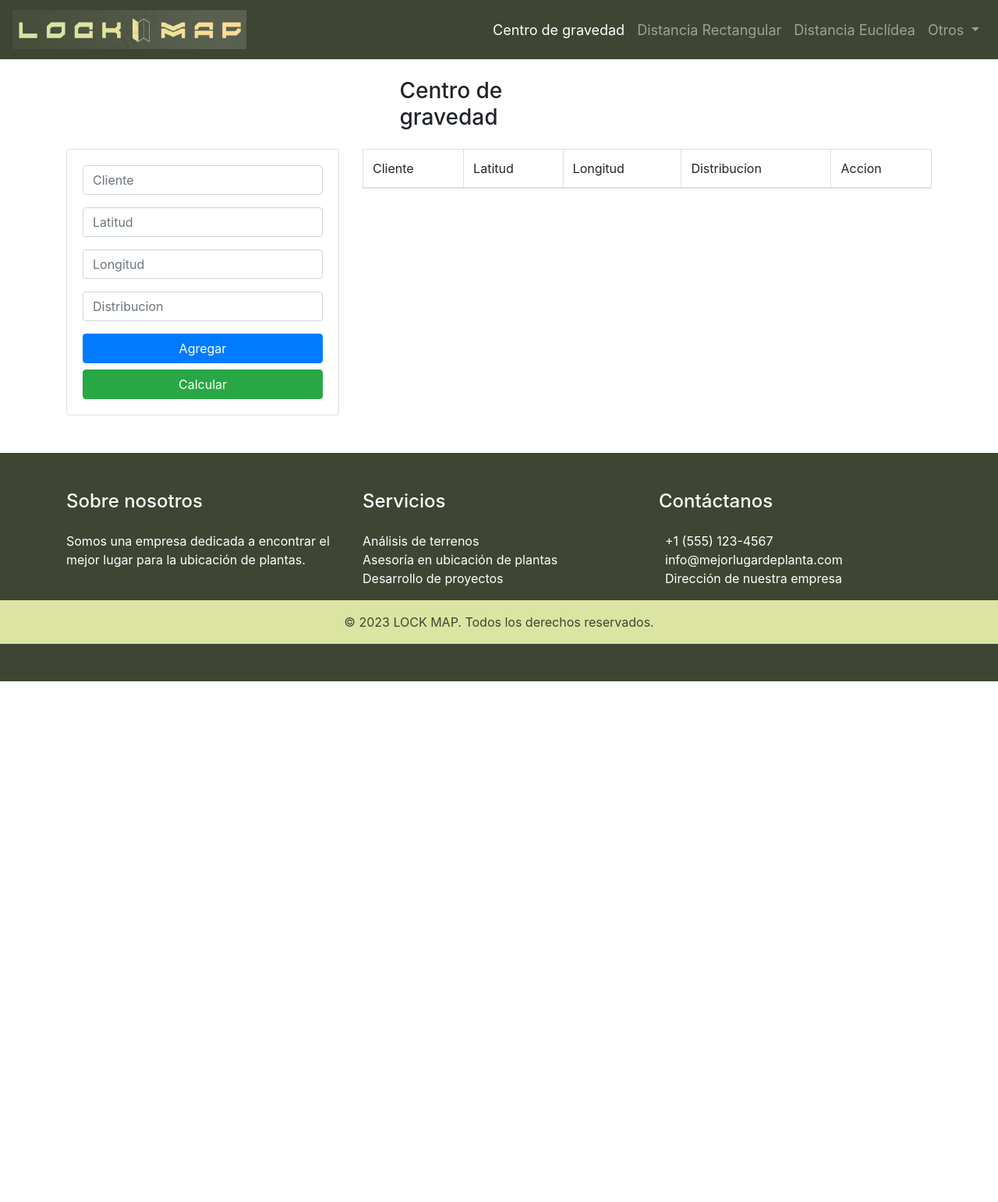
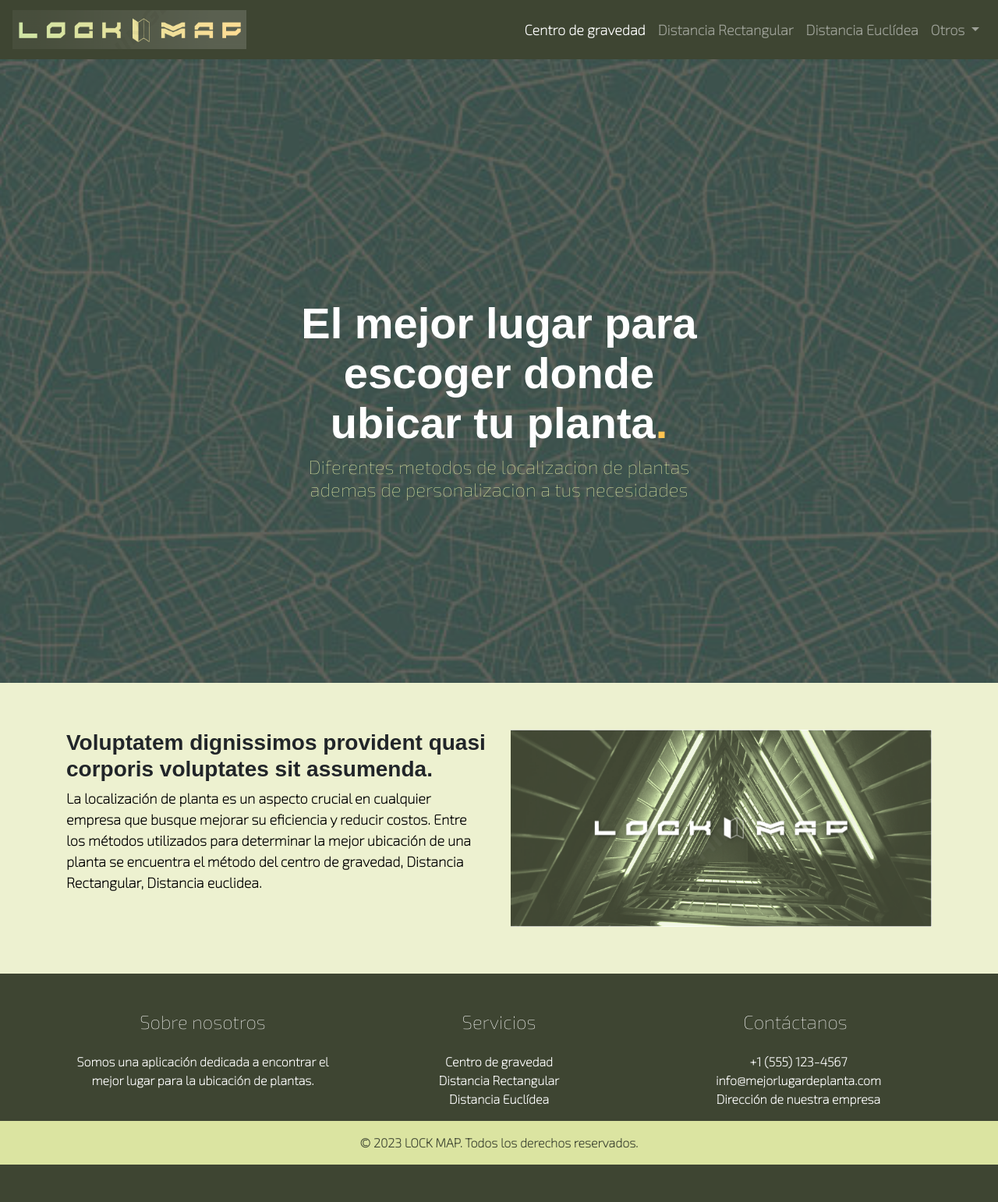
Before and after one commit to Arturo-daza/Ubicacion_plantas, a Flask app: page / in a window 1280 px wide. Shown: the whole page at 78% size. Before the commit the page ends 874 px from the top, so only its background shows below. Run offline with Flask 2, Linux system fonts and the light colour scheme; data that the repository does not hold is empty; some libraries are stand-ins or nearby versions.

Commit message:
Agregado el index y redireccionamiento de la pagina centroide

```diff
--- a/main.py
+++ b/main.py
@@ -88,8 +88,12 @@ def delete (id):
 
 @app.route('/')
 def Index():
+    return render_template('index.html')
+
+@app.route('/centroide')
+def centroide ():
     list_users = consulta()
-    return render_template('index.html', list_users = list_users)
+    return render_template('centro_gravedad.html', list_users = list_users)
 
 @app.route('/add_register', methods=['POST'])
 def add_register():
@@ -100,7 +104,7 @@ def add_register():
         distribucion = request.form['distribucion']
         insercion(cliente, latitud, longitud, distribucion)
         flash('Registro añadido con exito')
-        return redirect(url_for('Index'))
+        return redirect(url_for('centro_gravedad'))
 
 @app.route('/edit/<id>', methods = ['POST', 'GET'])
 def get_employee(id):
@@ -120,13 +124,13 @@ def update_register(id):
 
         update(cliente, latitud, longitud, distribucion, id)
         flash('Datos actualizados')
-        return redirect(url_for('Index'))
+        return redirect(url_for('centro_gravedad'))
 
 @app.route('/delete/<string:id>', methods = ['POST','GET'])
 def delete_student(id):
     delete(id)
     flash('Registro removido con exito')
-    return redirect(url_for('Index'))
+    return redirect(url_for('centro_gravedad'))
 
 @app.route('/calcular', methods = ['POST','GET'])
 def calcular():
--- /dev/null
+++ b/static/css/style.css
@@ -0,0 +1,76 @@
+
+@import url('https://fonts.googleapis.com/css2?family=Exo+2:wght@100&display=swap');
+body{
+    font-family: 'Exo 2', sans-serif;
+}
+
+/*--------------------------------------------------------------
+# Hero Section
+--------------------------------------------------------------*/
+#hero {
+    width: 100%;
+    height: 100vh;
+    background: url("../images/planta.jpg") top center;
+    background-size: cover;
+    position: relative;
+  }
+
+  #hero:before {
+    content: "";
+    background: rgba(0, 0, 0, 0.6);
+    position: absolute;
+    bottom: 0;
+    top: 0;
+    left: 0;
+    right: 0;
+  }
+
+  #hero .container {
+    position: relative;
+    padding-top: 74px;
+    text-align: center;
+  }
+
+  #hero h1 {
+    margin: 0;
+    font-size: 56px;
+    font-weight: 700;
+    line-height: 64px;
+    color: #fff;
+    font-family: "Poppins", sans-serif;
+  }
+
+  #hero h1 span {
+    color: #ffc451;
+  }
+
+  #hero h2 {
+    color: rgba(255, 255, 255, 0.9);
+    margin: 10px 0 0 0;
+    font-size: 24px;
+  }
+
+/*--------------------------------------------------------------
+# Sections General
+--------------------------------------------------------------*/
+section {
+  padding: 60px 0;
+  overflow: hidden;
+  background-color: rgba(219,228,161, 0.5);
+
+}
+
+
+
+/*--------------------------------------------------------------
+# About
+--------------------------------------------------------------*/
+.about .content h3 {
+  font-weight: 700;
+  font-size: 28px;
+  font-family: "Poppins", sans-serif;
+}
+
+div {
+  font-weight: bold;
+}
--- a/templates/index.html
+++ b/templates/index.html
@@ -1,87 +1,36 @@
 {% extends "layout.html" %}
 {% block body %}
-<div class="row">
-    <div class="col-md-3 mx-auto mb-3">
-        <h3>Centro de gravedad</h3>
+<section id="hero" class="d-flex align-items-center justify-content-center">
+    <div class="container" data-aos="fade-up">
+
+        <div class="row justify-content-center" data-aos="fade-up" data-aos-delay="150">
+            <div class="col-xl-6 col-lg-8">
+                <h1>El mejor lugar para escoger donde ubicar tu planta<span>.</span></h1>
+                <h2 style="color: rgb(219,228,161)">Diferentes metodos de localizacion de plantas ademas de
+                    personalizacion a tus necesidades</h2>
+            </div>
+        </div>
+
     </div>
-</div>
-<div class="row">
-    <div class="col-md-4">
-        {% with messages = get_flashed_messages() %}
-        {% if messages %}
-        {% for message in messages %}
-        {% if message == 'Registro removido con exito' %}
-        <div class="alert alert-danger alert-dismissible fade show" role="alert">
-            {{ message }}
-            <button type="button" class="close" data-dismiss="alert" aria-label="Close">
-            </button>
+</section><!-- End Hero -->
+<!-- ======= About Section ======= -->
+<section id="about" class="about">
+    <div class="container" data-aos="fade-up">
+        <div class="row">
+            <div class="col-lg-6 order-1 order-lg-2" data-aos="fade-left" data-aos-delay="100">
+                <img src="{{ url_for ('static', filename = 'images/idk.png')}}" class="img-fluid" alt="">
+            </div>
+            <div class="col-lg-6 pt-4 pt-lg-0 order-2 order-lg-1 content" data-aos="fade-right" data-aos-delay="100">
+                <h3>Voluptatem dignissimos provident quasi corporis voluptates sit assumenda.</h3>
+                <p style="color : black; font-size: 18px; font-weight:bold; ">
+                    La localización de planta es un aspecto crucial en cualquier empresa que busque mejorar su
+                    eficiencia y reducir costos. Entre los métodos utilizados para determinar la mejor ubicación de una
+                    planta se encuentra el método del centro de gravedad, Distancia Rectangular, Distancia euclidea.
+                </p>
+            </div>
         </div>
-        {% else %}
-        <div class="alert alert-success alert-dismissible fade show" role="alert">
-            {{ message }}
-            <button type="button" class="close" data-dismiss="alert" aria-label="Close">
-            </button>
-        </div>
-        {% endif %}
-        {% endfor %}
-        {% endif %}
-        {% endwith %}
-        <div class="card card-body">
-            <form action="{{url_for('add_register')}}" method="POST">
-                <div class="form-group">
-                    <input type="text" class="form-control" name="cliente" placeholder="Cliente" required>
-                </div>
-                <div class="form-group">
-                    <input type="number" class="form-control" name="latitud" placeholder="Latitud" step=0.000001
-                        required>
-                </div>
-                <div class="form-group">
-                    <input type="number" class="form-control" name="longitud" placeholder="Longitud" step=0.000001
-                        required>
-                </div>
-                <div class="form-group">
-                    <input type="number" class="form-control" name="distribucion" placeholder="Distribucion" required>
-                </div>
-                <button class="btn btn-primary btn-block">
-                    Agregar
-                </button>
-            </form>
-            <form action="{{url_for('calcular')}}" method="POST">
-                <button class="btn btn-success btn-block mt-2">
-                    Calcular
-                </button>
-            </form>
-        </div>
+
     </div>
-    <div class="col-md-8">
-        <table id="example" class="table table-striped table-bordered" style="width:100%">
-            <thead class="thead-dark">
-                <tr>
-                    <td>Cliente</td>
-                    <td>Latitud</td>
-                    <td>Longitud</td>
-                    <td>Distribucion</td>
-                    <td>Accion</td>
-
-                </tr>
-            </thead>
-            <tbody>
-                {% for row in list_users %}
-                <tr>
-                    <td>{{row[2]}}</td>
-                    <td>{{row[3]}}</td>
-                    <td>{{row[4]}}</td>
-                    <td>{{row[5]}}</td>
-                    <td width="170">
-                        <a href="/edit/{{row[0]}}" class="btn btn-secondary btn-sm bt-2">Editar</a>
-                        <a href="/delete/{{row[0]}}" class="btn btn-danger btn-delete btn-sm">Eliminar</a>
-                    </td>
-                </tr>
-                {% endfor %}
-            </tbody>
-        </table>
-    </div>
-</div>
-</div>
+</section><!-- End About Section -->
 
 {% endblock %}
--- a/templates/layout.html
+++ b/templates/layout.html
@@ -6,6 +6,7 @@
     <title>Conexion</title>
     <link href="https://maxcdn.bootstrapcdn.com/bootstrap/4.0.0/css/bootstrap.min.css" rel="stylesheet"
         id="bootstrap-css">
+    <link rel="stylesheet" href={{ url_for('static', filename='css/style.css') }}>
     <script src="https://code.jquery.com/jquery-3.3.1.slim.min.js"
         integrity="sha384-q8i/X+965DzO0rT7abK41JStQIAqVgRVzpbzo5smXKp4YfRvH+8abtTE1Pi6jizo"
         crossorigin="anonymous"></script>
@@ -15,6 +16,7 @@
     <script src="https://stackpath.bootstrapcdn.com/bootstrap/4.3.1/js/bootstrap.min.js"
         integrity="sha384-JjSmVgyd0p3pXB1rRibZUAYoIIy6OrQ6VrjIEaFf/nJGzIxFDsf4x0xIM+B07jRM"
         crossorigin="anonymous"></script>
+
 </head>
 
 <body>
@@ -33,7 +35,7 @@
             <ul class="navbar-nav mr-auto"></ul>
             <ul class="navbar-nav">
                 <li class="nav-item active">
-                    <a class="nav-link" href="#" style="font-size: 18px;">Centro de gravedad</a>
+                    <a class="nav-link" href={{ url_for('centroide') }} style="font-size: 18px;">Centro de gravedad</a>
                 </li>
                 <li class="nav-item">
                     <a class="nav-link" href="#" style="font-size: 18px;">Distancia Rectangular</a>
@@ -61,23 +63,23 @@
         </div>
     </nav>
 
-    <div class="container pt-4">
+
         {% block body %}
         {% endblock %}
-    </div>
-    <footer class="text-white py-5 mt-5" style="background-color: rgb(62,69,50);">
-        <div class="container">
+
+    <footer class="text-white py-5 " style="background-color: rgb(62,69,50);">
+        <div class="container text-center">
             <div class="row">
                 <div class="col-md-4">
                     <h4 class="mb-4">Sobre nosotros</h4>
-                    <p>Somos una empresa dedicada a encontrar el mejor lugar para la ubicación de plantas.</p>
+                    <p>Somos una aplicación dedicada a encontrar el mejor lugar para la ubicación de plantas.</p>
                 </div>
                 <div class="col-md-4">
                     <h4 class="mb-4">Servicios</h4>
                     <ul class="list-unstyled">
-                        <li><a href="#" class="text-white">Análisis de terrenos</a></li>
-                        <li><a href="#" class="text-white">Asesoría en ubicación de plantas</a></li>
-                        <li><a href="#" class="text-white">Desarrollo de proyectos</a></li>
+                        <li><a href="#" class="text-white">Centro de gravedad</a></li>
+                        <li><a href="#" class="text-white">Distancia Rectangular</a></li>
+                        <li><a href="#" class="text-white">Distancia Euclídea</a></li>
                     </ul>
                 </div>
                 <div class="col-md-4">
@@ -90,7 +92,7 @@
                 </div>
             </div>
         </div>
-        <div class="py-3" style="background-color: rgb(219,228,161)">
+        <div class="py-3" style="background-color: rgb(219,228,161); font-weight: bold;">
             <div class="container text-center" style="color: rgb(62,69,50);">
                 <p class="mb-0">&copy; 2023 LOCK MAP. Todos los derechos reservados.</p>
             </div>
@@ -108,8 +110,6 @@
                 });
             })
         }
-
-
     </script>
 </body>
 
```
Also changed, not shown: templates/centro_gravedad.html (added, +88 -0 lines), static/images/about.jpeg (added), static/images/idk.png (added), static/images/planta.jpg (added).
